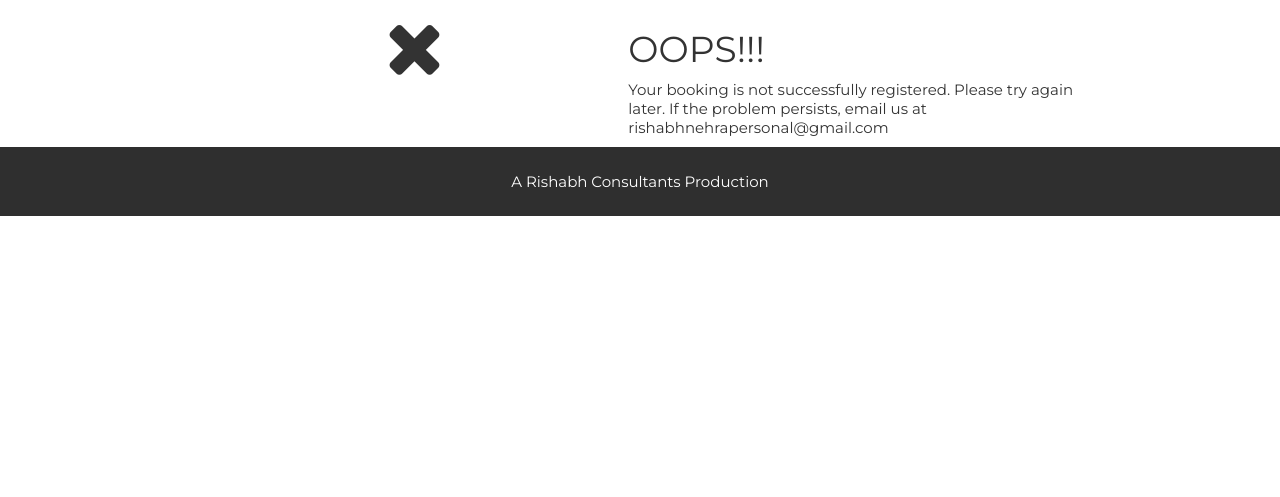
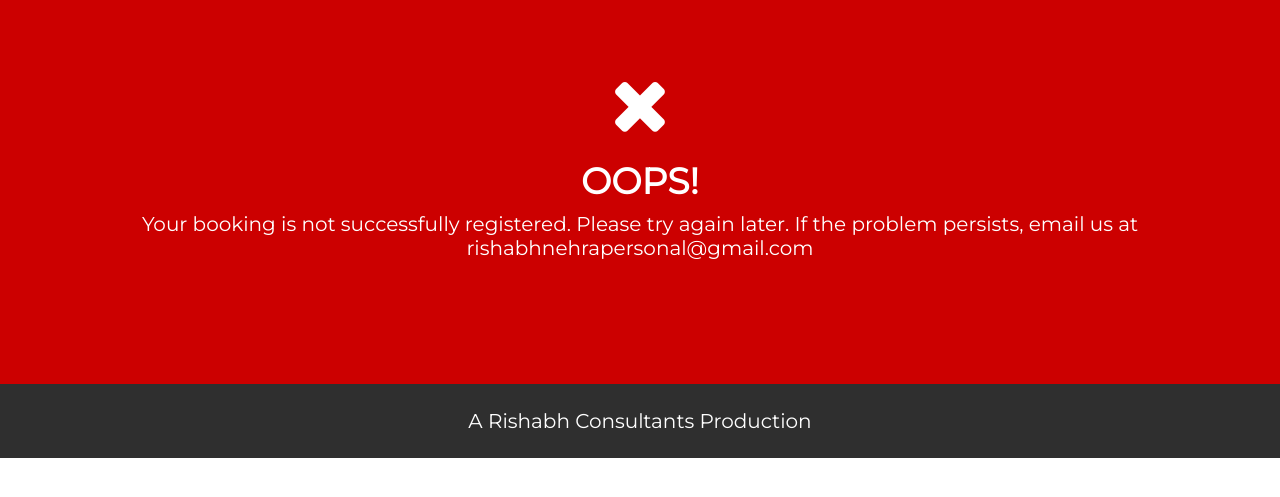
Before and after one commit to rishabhnehra/RCfinal, a Django app: template templates/unsuccessful.html in a window 1280 px wide. Shown: the part 52-549 px from the top of the page. Run offline with Django 3.2, Linux system fonts and the light colour scheme; the template is opened without the code that fills it, so the values that code supplies are empty; some libraries are stand-ins or nearby versions.

Commit message:
Changed unsuccessful.html

```diff
--- a/templates/unsuccessful.html
+++ b/templates/unsuccessful.html
@@ -10,21 +10,31 @@
 {% block content %}
 <style>
   .navbar{
-    margin-bottom: 10px;
+    margin-bottom: 0px;
   }
   #query{
     margin-bottom: 10px;
   }
+  .bg-red{
+    background-color: #cc0000;
+    color: #ffffff;
+  }
+  p{
+    font-size: 20px;
+    text-align: center;
+  }
+  .container-fluid {
+    padding-top: 67px;
+    padding-right: 15px;
+    padding-left: 15px;
+    margin-right: auto;
+    margin-left: auto;
+    padding-bottom: 114px;
+}
 </style>
-<div class="container">
-      <div class="col-md-8 col-md-offset-3">
-        <div class="col-md-4">
-        <i class="fa fa-times fa-5x"></i>
-      </div>
-      <div class="col-md-8">
-          <h1>OOPS!!!</h1>
+<div class="container-fluid text-center bg-red">
+          <i class="fa fa-times fa-5x"></i>
+          <h1><strong>OOPS!</strong></h1>
           <p>Your booking is not successfully registered. Please try again later. If the problem persists, email us at rishabhnehrapersonal@gmail.com</p>
-      </div>
-      </div>
 </div>
 {% endblock %}
```
